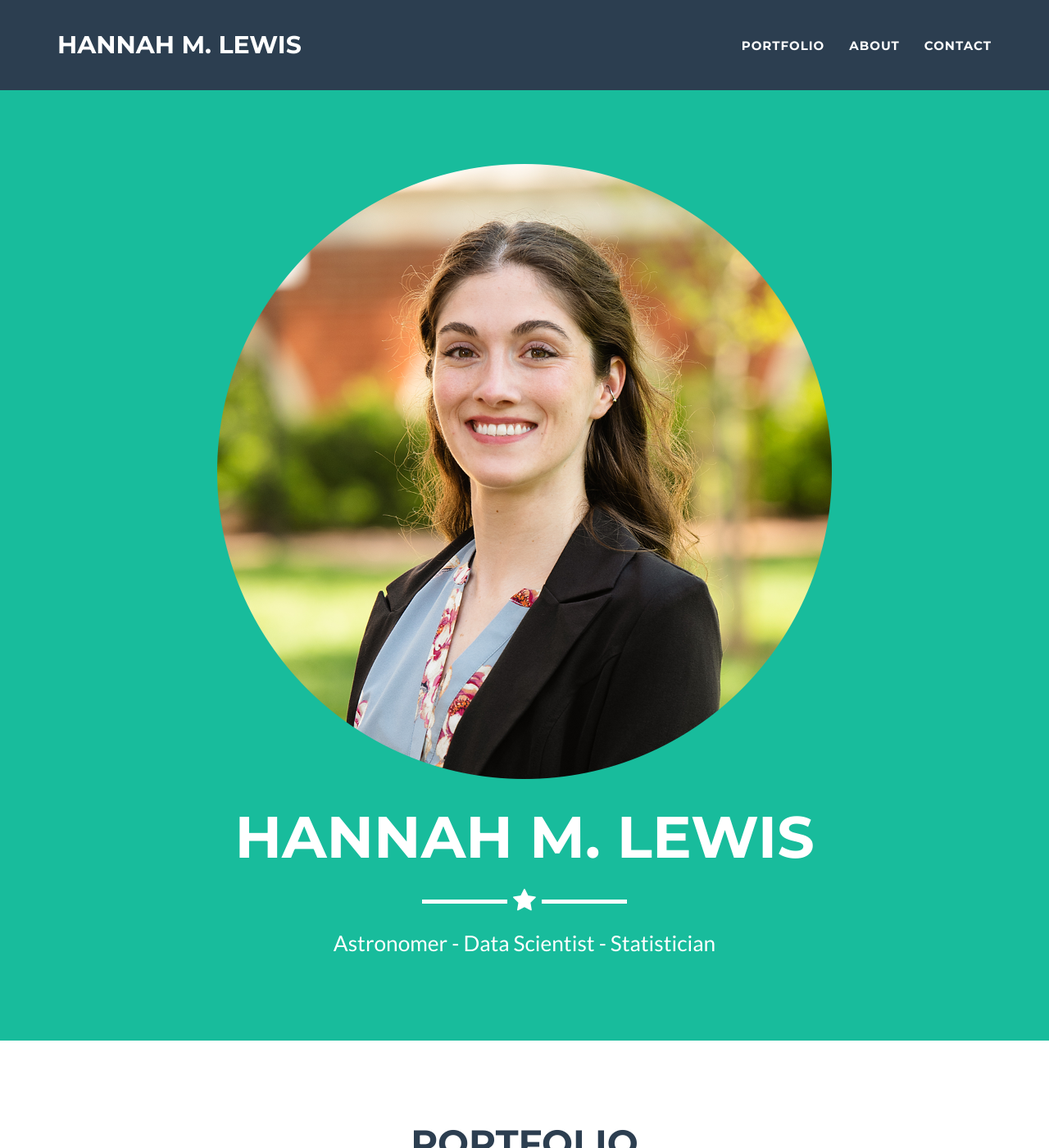
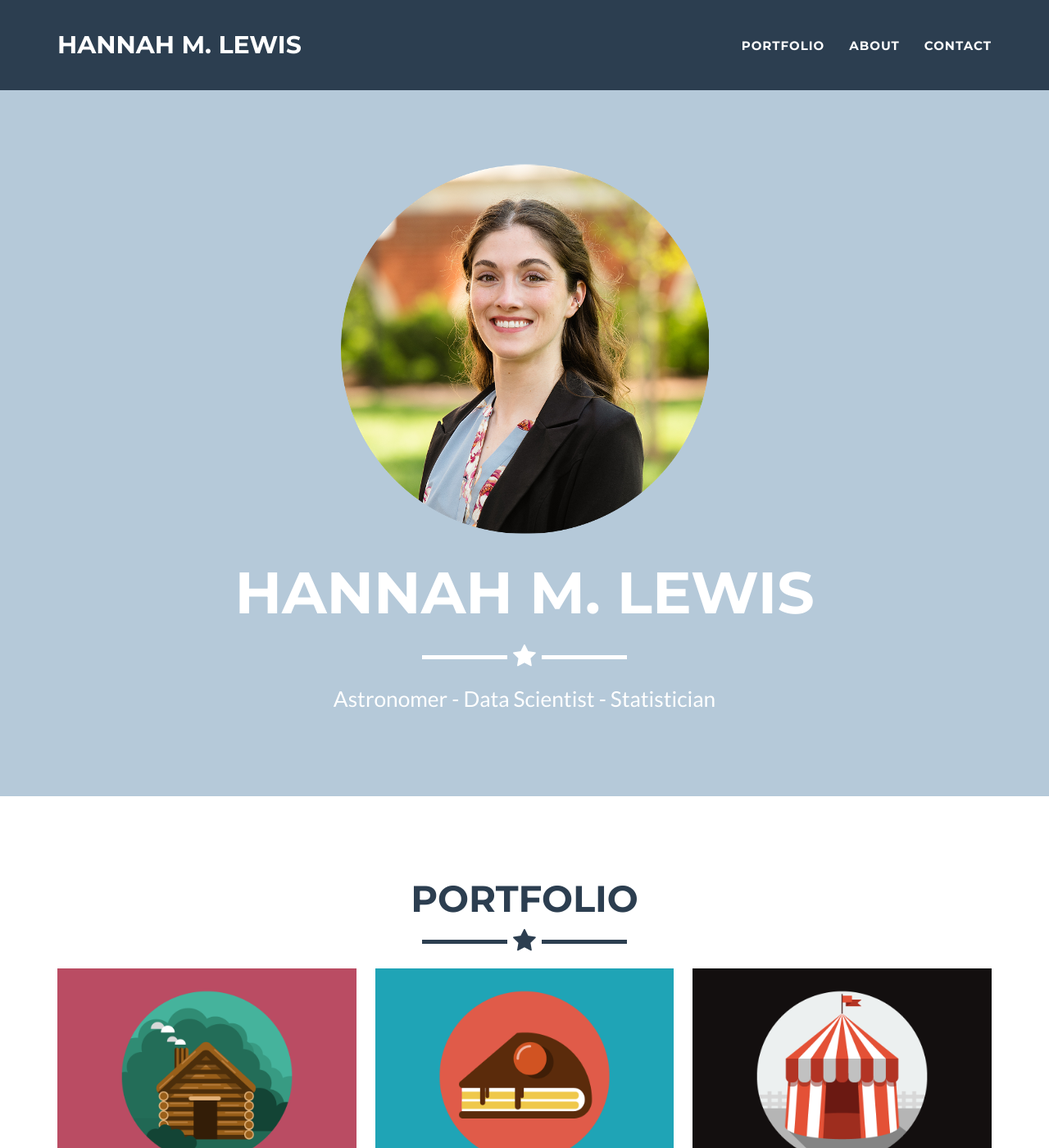
Before and after one commit to hmlewis-astro/hmlewis-astro.github.io, a Jekyll site: the page built from _posts/2014-07-18-project-1.markdown, in a window 1280 px wide and 1400 px high. Shown: the whole window at 82% size. Built offline with Jekyll 4.4.1, drawn with Linux system fonts in a browser that asks for light colours.

Commit message:
some color changes

```diff
--- a/_config.yml
+++ b/_config.yml
@@ -25,8 +25,8 @@
 
 # Color settings (hex-codes without the leading hash-tag)
 color:
-  primary: 18bc9c #80B3FF
-  primary-rgb: "24,288,156" #"128,179,255"
+  primary: b5c9d9 #18bc9c #80B3FF
+  primary-rgb: "181,201,217" #"24,288,156" #"128,179,255"
   secondary: 2c3e50 #FD6E8A
   secondary-dark: 233140 #A2122F
 
```
Also changed, not shown: img/profile.png.
